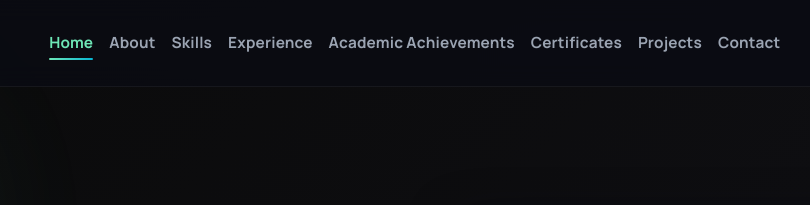
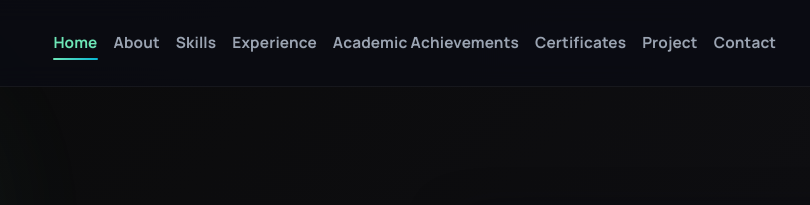
Before and after one commit to Abutalha09/portfolio-main, a plain HTML site: page index.html in a window 1280 px wide. Shown: the top 205 px of the page, 250-1060 px from the left. Drawn offline with nearby package versions, Linux system fonts and the light colour scheme.

Commit message:
Fix typo in navigation link for Projects section

```diff
--- a/index.html
+++ b/index.html
@@ -25,7 +25,7 @@
         <li><a href="#experience" class="nav__link">Experience</a></li>
         <li><a href="#achievements" class="nav__link">Academic Achievements</a></li>
         <li><a href="#certificate" class="nav__link">Certificates</a></li>
-        <li><a href="#work" class="nav__link">Projects</a></li>
+        <li><a href="#work" class="nav__link">Project</a></li>
         <li><a href="#contact" class="nav__link">Contact</a></li>
       </ul>
 
```
